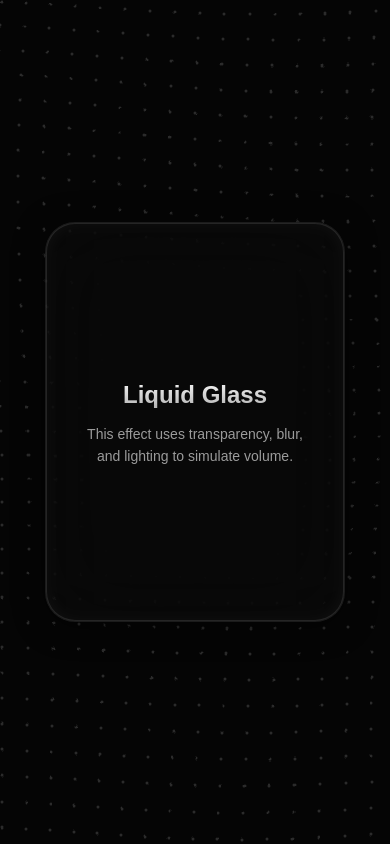
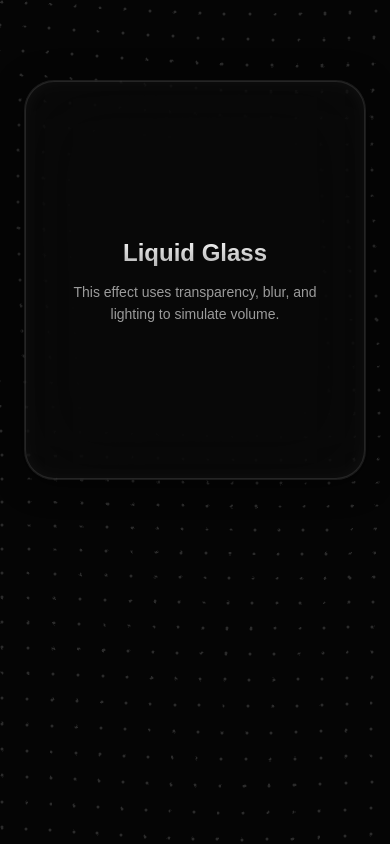
Before and after one commit to shrey258/portfolio_2, a React (Vite) app: page / in a window 390 px wide. Built offline with nearby package versions, Linux system fonts and the light colour scheme.

Commit message:
Refactor App layout with centered column structure and responsive spacing for mobile-style premium design

```diff
--- a/src/App.tsx
+++ b/src/App.tsx
@@ -4,10 +4,25 @@ import LiquidGlassCard from './components/LiquidGlassCard';
 
 function App() {
   return (
-    <div className="App flex items-center justify-center min-h-screen">
+    <div style={{ position: 'relative', width: '100%', minHeight: '100vh' }}>
+
+      {/* 1. Background stays fixed behind everything */}
       <TopoBackground />
+
+      {/* 2. The Content Column */}
+      <main style={{
+        width: '100%',
+        maxWidth: '640px', // The "Magic Number" for this mobile-style layout
+        margin: '0 auto', // Centers the column
+        padding: '80px 24px', // Breathing room top/bottom + side padding for mobile
+        display: 'flex',
+        flexDirection: 'column',
+        gap: '64px', // Big vertical gaps between sections feel premium
+        position: 'relative',
+        zIndex: 1,
+      }}>
         <LiquidGlassCard
-        style={{ width: '300px', height: '400px' }}
+          style={{ width: '100%', height: 'auto', minHeight: '400px' }}
         >
           <h2 style={{
             marginBottom: '10px',
@@ -28,6 +43,8 @@ function App() {
             This effect uses transparency, blur, and lighting to simulate volume.
           </p>
         </LiquidGlassCard>
+      </main>
+
     </div>
   );
 }
```
Lines whose indentation alone changed are shown as unchanged.
